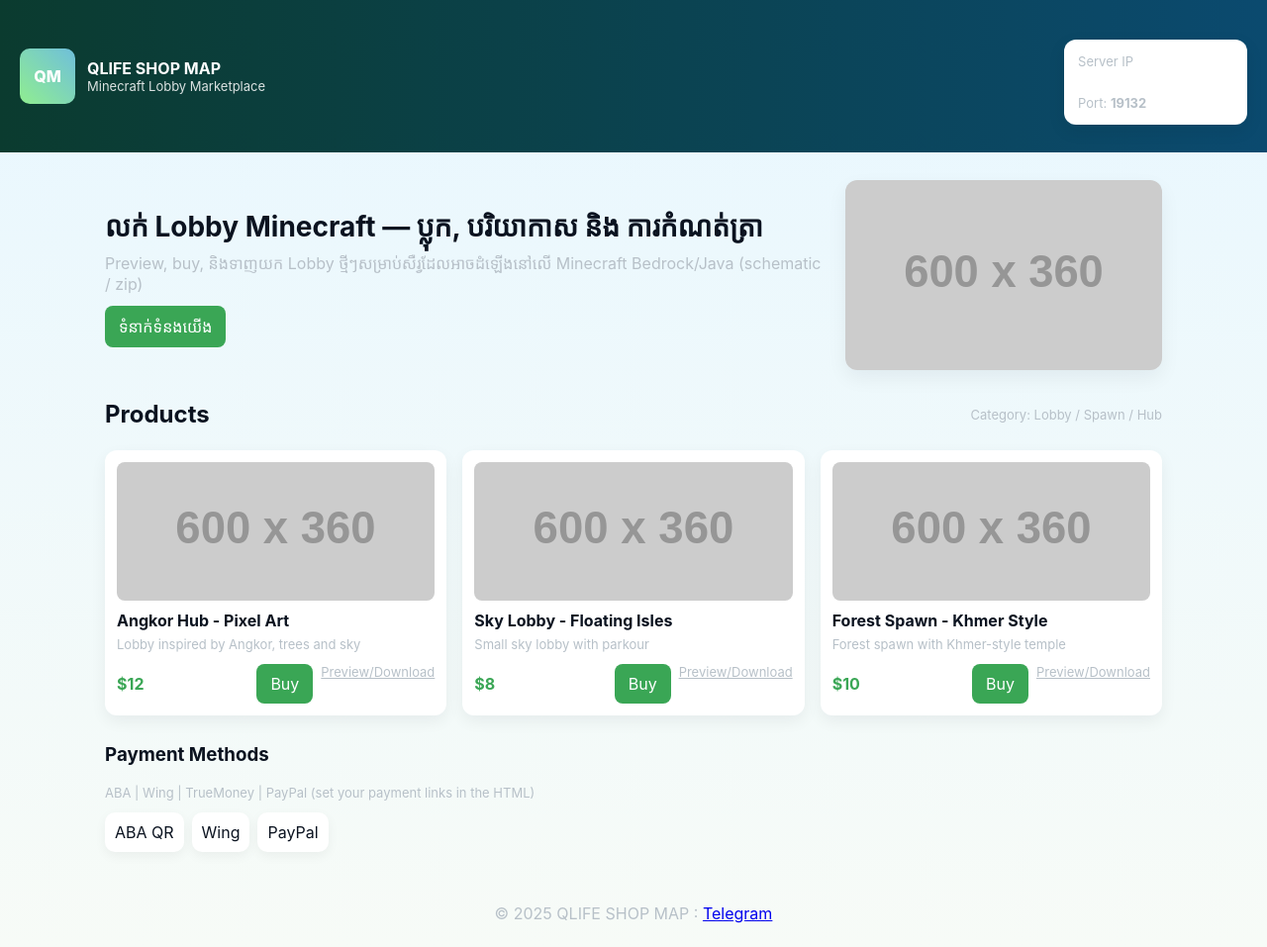
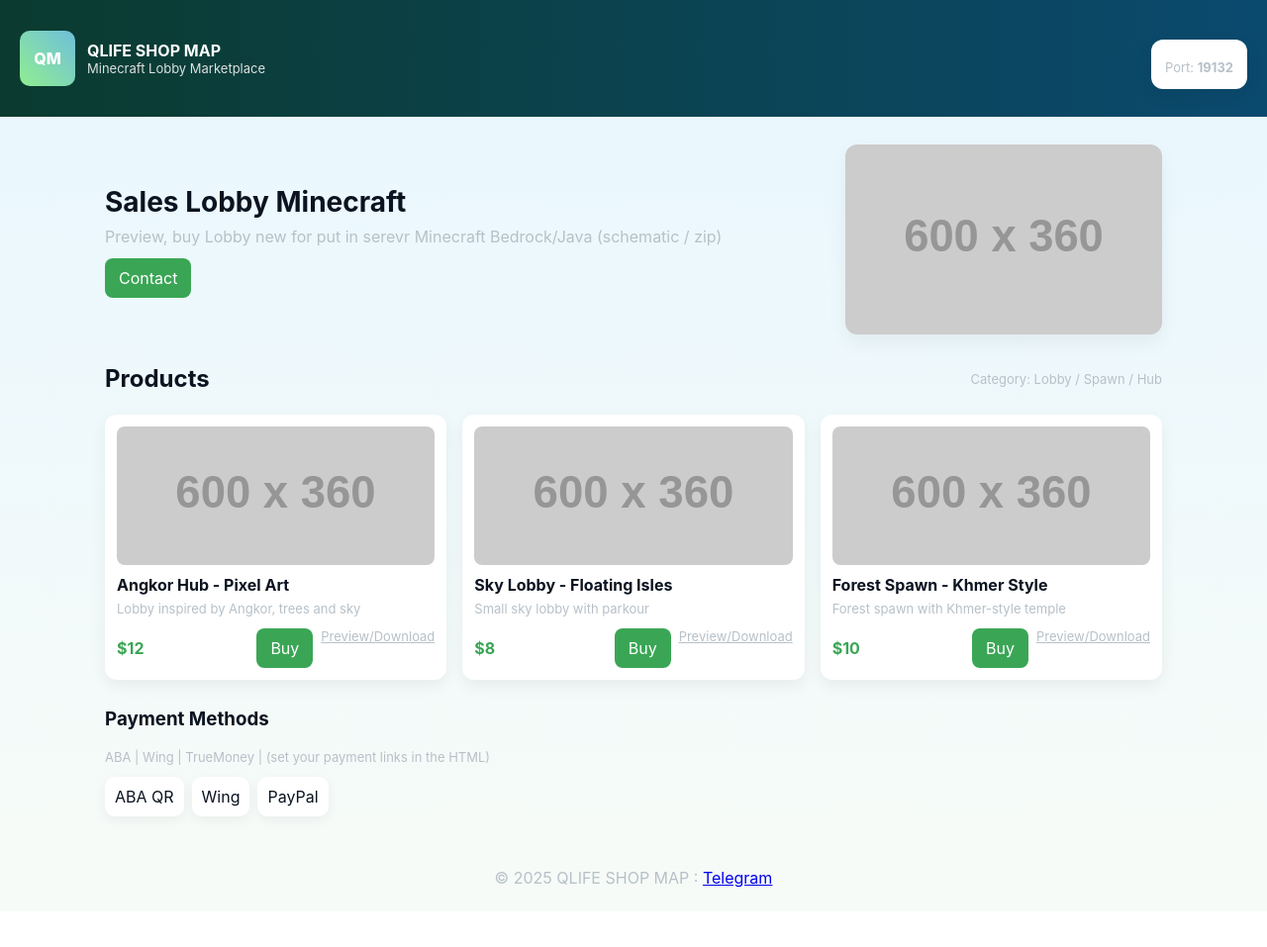
Before and after one commit to ChamreinRatana/qlifeshop.github.io, a plain HTML site: page index.htm in a window 1280 px wide. Shown: the whole page at 99% size. After the commit the page ends 921 px from the top, so only its background shows below. Drawn offline with Linux system fonts and the light colour scheme; placeholder pictures from the web are drawn by us.

Commit message:
Update index.htm

```diff
--- a/index.htm
+++ b/index.htm
@@ -53,17 +53,17 @@
       </div>
     </div>
     <div class="ipcard">
-      <div style="font-size:13px;color:var(--muted)">Server IP</div>
-      <div style="font-weight:800">mc.khmer-kpc.com</div>
+      <div style="font-size:13px;color:var(--muted)"></div>
+      <div style="font-weight:800"></div>
       <div style="font-size:13px;color:var(--muted);margin-top:6px">Port: <span style="font-weight:700">19132</span></div>
     </div>
   </header>  <main class="container">
     <section class="hero">
       <div class="left">
-        <h1>លក់ Lobby Minecraft — ប្លុក, បរិយាកាស និង ការកំណត់ត្រា</h1>
-        <p>Preview, buy, និងទាញយក Lobby ថ្មីៗសម្រាប់សឺរ្វដែលអាចដំឡើងនៅលើ Minecraft Bedrock/Java (schematic / zip)</p>
+        <h1>Sales Lobby Minecraft</h1>
+        <p>Preview, buy Lobby new for put in serevr Minecraft Bedrock/Java (schematic / zip)</p>
         <div style="margin-top:12px">
-          <a class="btn" id="btn-contact">ទំនាក់ទំនងយើង</a>
+          <a class="btn" id="btn-contact">Contact</a>
         </div>
       </div>
       <div style="width:320px">
@@ -82,7 +82,7 @@
 
 <section style="margin-top:28px">
   <h3>Payment Methods</h3>
-  <div class="small">ABA | Wing | TrueMoney | PayPal (set your payment links in the HTML)</div>
+  <div class="small">ABA | Wing | TrueMoney | (set your payment links in the HTML)</div>
   <div style="margin-top:12px;display:flex;gap:8px;flex-wrap:wrap">
     <div style="background:white;padding:10px;border-radius:10px;box-shadow:0 4px 12px rgba(10,16,22,0.05)">ABA QR</div>
     <div style="background:white;padding:10px;border-radius:10px;box-shadow:0 4px 12px rgba(10,16,22,0.05)">Wing</div>
```
